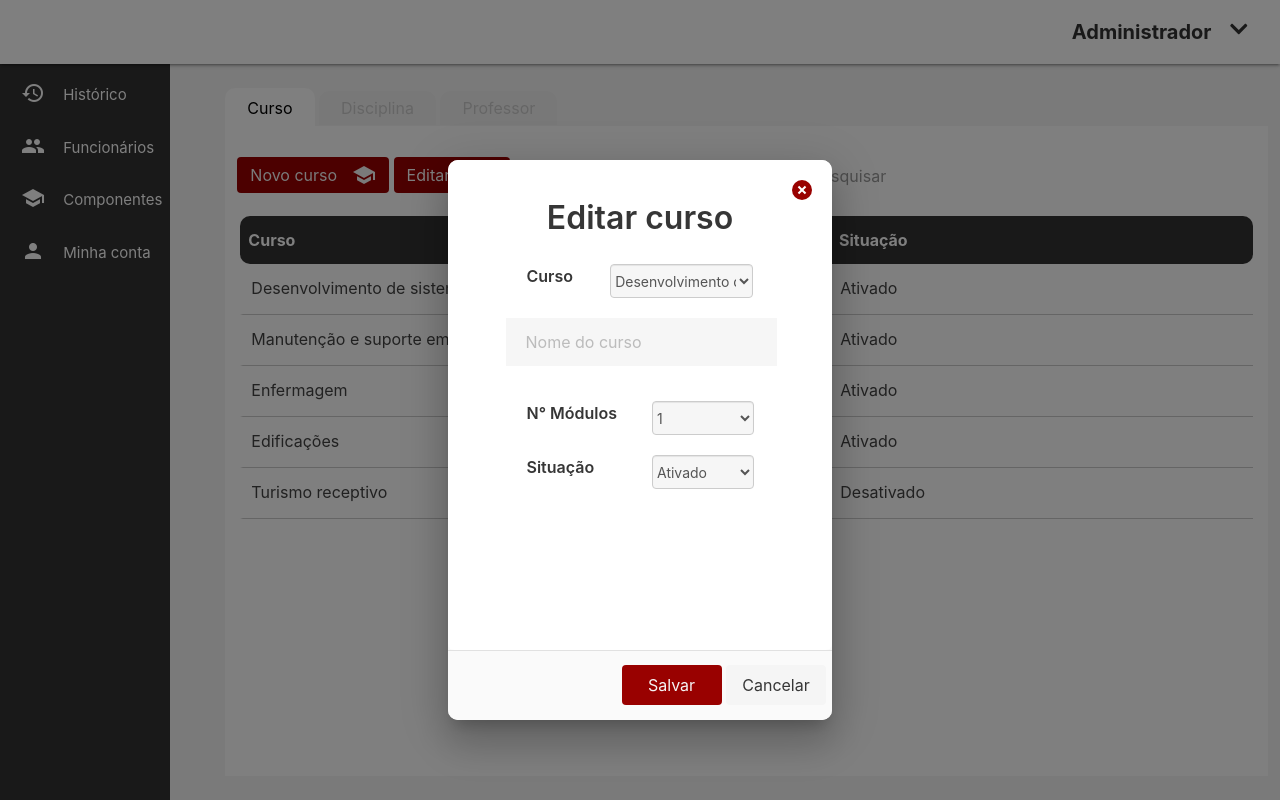
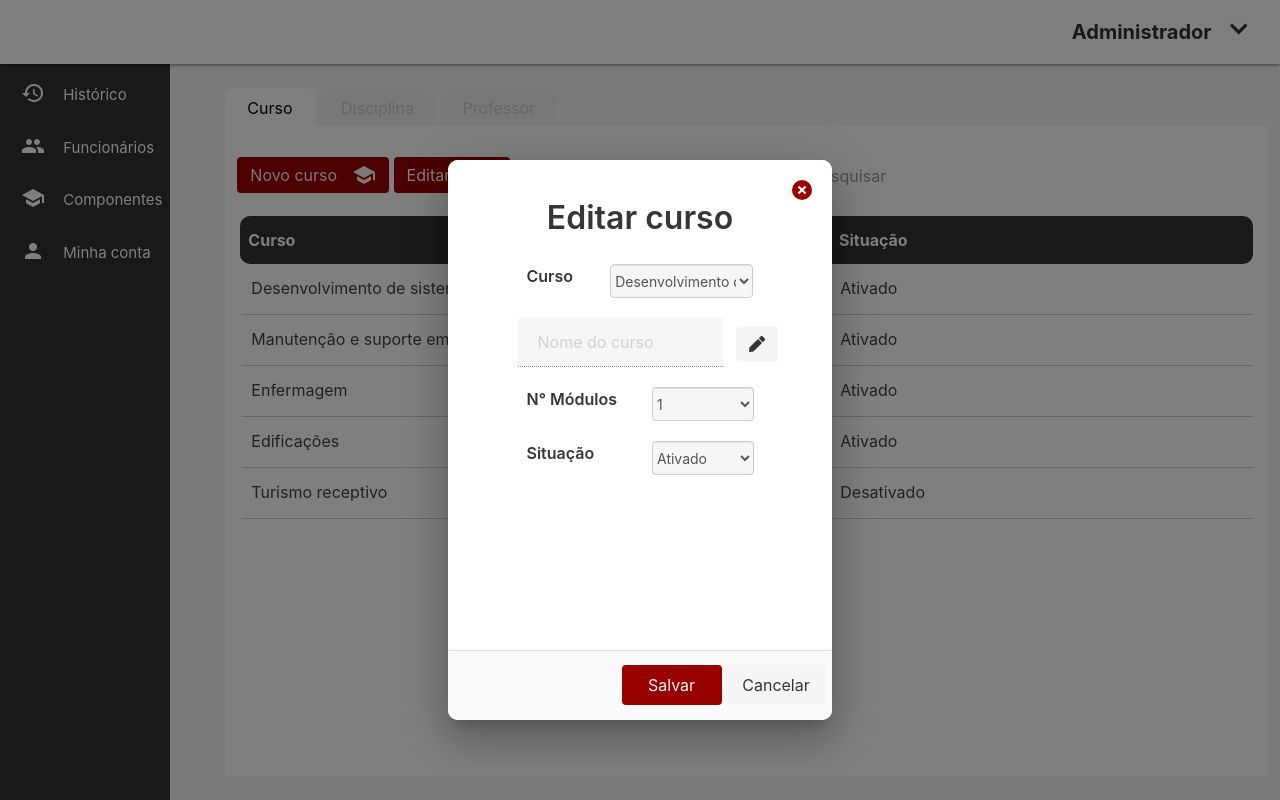
Before and after one commit to MattheusCosta/Request, a PHP site: page /view/administrador/curso.html in a window 1280 px wide, after a click on "Editar curso". Run offline with PHP 8.4, Linux system fonts and the light colour scheme; some libraries are stand-ins or nearby versions.

Commit message:
Atualização na edição de curso

```diff
--- a/assets/css/administrador/estilo.css
+++ b/assets/css/administrador/estilo.css
@@ -114,6 +114,15 @@ div.row.table{
   height: 40px;
   margin-top: 0.6rem;
   background-color: #990100;
+}
+
+#inputNmCurso{
+  background-color: #f6f6f6;
+  padding: 0px 0px 0px 20px;
+}
+
+#editarNmCurso{
+  margin-top: 0.5rem;
 }
 
 /*---------------------MENU DO TOPO---------------------*/
--- a/view/administrador/curso.html
+++ b/view/administrador/curso.html
@@ -224,8 +224,15 @@
                   <div class="col l1 m2 s0">
                   </div>
                   <div class="col l10 m8 s12">
-                    <div class="form-group">
-                      <input type="text" placeholder="Nome do curso" class="input form-control" id="inputInfoCurso">
+                    <div class="col l10 m10 s10">
+                      <div class="form-goup">
+                        <input type="text" placeholder="Nome do curso" class="input form-control" id="inputNmCurso" disabled>
+                      </div>
+                    </div>
+                    <div class="col m1 m1 s1">
+                      <button class="button is-light waves-effect waves-light" id="editarNmCurso">
+                          <i class="fas fa-pen"></i>
+                      </button>
                     </div>
                   </div>
                 </div>
```
